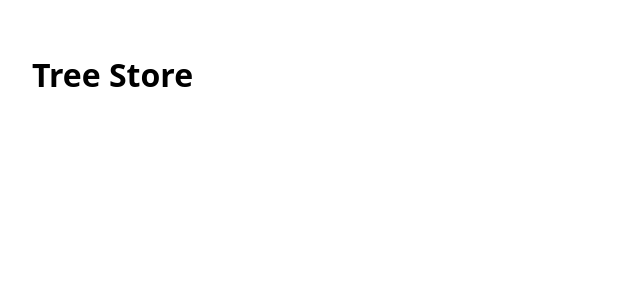
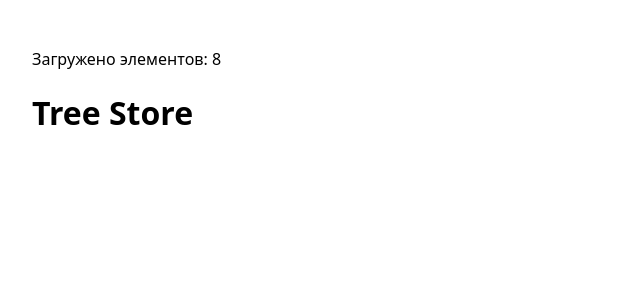
Before and after one commit to onlyzoran/d-sotnikov-tree-store, a Vue app: page / in a window 1280 px wide. Shown: the top 300 px of the page, without its empty margins (0-640 px from the left). Built offline with nearby package versions, Linux system fonts and the light colour scheme.

Commit message:
feat: add items.json and async data loader

```diff
--- /dev/null
+++ b/public/data/items.json
@@ -0,0 +1,10 @@
+[
+  { "id": 1, "parent": null, "label": "Айтем 1" },
+  { "id": "91064cef", "parent": 1, "label": "Айтем 2" },
+  { "id": 3, "parent": 1, "label": "Айтем 3" },
+  { "id": 4, "parent": "91064cef", "label": "Айтем 4" },
+  { "id": 5, "parent": "91064cef", "label": "Айтем 5" },
+  { "id": 6, "parent": "91064cef", "label": "Айтем 6" },
+  { "id": 7, "parent": 4, "label": "Айтем 7" },
+  { "id": 8, "parent": 4, "label": "Айтем 8" }
+]
--- a/src/App.vue
+++ b/src/App.vue
@@ -1,8 +1,18 @@
 <script setup lang="ts">
+import { onMounted } from 'vue'
+import { useTreeData } from './composables/useTreeData'
+
+const { loading, items, loadItems } = useTreeData()
+
+onMounted(() => {
+  void loadItems()
+})
 </script>
 
 <template>
   <main class="app">
+    <p v-if="loading">Загрузка данных...</p>
+    <p v-else>Загружено элементов: {{ items.length }}</p>
     <h1>Tree Store</h1>
   </main>
 </template>
--- /dev/null
+++ b/src/composables/useTreeData.ts
@@ -0,0 +1,40 @@
+import { computed, ref, shallowRef } from 'vue'
+import { TreeStore } from '../tree-store'
+import type { TreeItem } from '../tree-store'
+
+const LOAD_DELAY_MS = 2000
+const ITEMS_URL = '/data/items.json'
+
+function delay(ms: number): Promise<void> {
+    return new Promise((resolve) => setTimeout(resolve, ms))
+}
+
+export function useTreeData() {
+    const store = shallowRef(new TreeStore())
+    const loading = ref(false)
+    const version = ref(0)
+
+    const items = computed(() => {
+        version.value
+        return store.value.getAll()
+    })
+
+    async function loadItems(): Promise<void> {
+        loading.value = true
+
+        await delay(LOAD_DELAY_MS)
+
+        const response = await fetch(ITEMS_URL)
+        const data = (await response.json()) as TreeItem[]
+        store.value.setItems(data)
+        version.value += 1
+        loading.value = false
+    }
+
+    return {
+        store,
+        loading,
+        items,
+        loadItems,
+    }
+}
```
